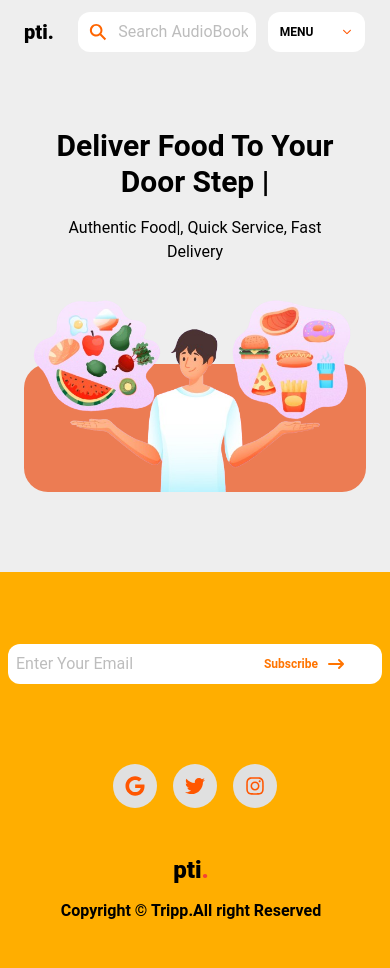
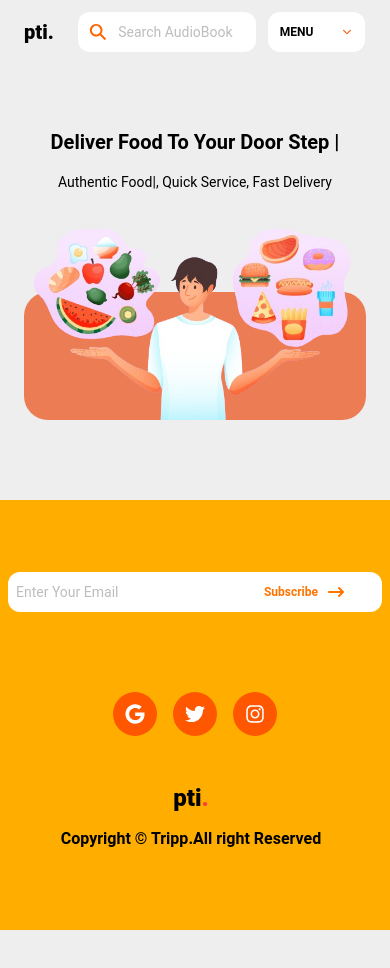
Before and after one commit to codeninja-404/quad-food-client, a React (Vite) app: page / in a window 390 px wide. Shown: the top 968 px of the page. After the commit the page ends 930 px from the top, so only its background shows below. Built offline with nearby package versions, Linux system fonts and the light colour scheme.

Commit message:
commiting random adjustments

```diff
--- a/src/Components/Footer/Footer.jsx
+++ b/src/Components/Footer/Footer.jsx
@@ -1,7 +1,7 @@
 import { Button, Typography } from "@material-tailwind/react";
 import { HiArrowNarrowRight } from "react-icons/hi";
 import footerImg from "../../assets/Images/Image2.png";
-import { LuUser } from "react-icons/lu";
+
 import { FaGoogle } from "react-icons/fa";
 import { FaTwitter } from "react-icons/fa";
 import { FaInstagram } from "react-icons/fa";
@@ -14,7 +14,7 @@ const Footer = () => {
             <div className="relative w-full lg:mr-20 md:w-3/5 py-10 ">
               <input
                 placeholder="Enter Your Email"
-                className="text-black p-2 rounded-xl pr-10 w-full"
+                className="text-black text-sm py-2.5 p-2 rounded-xl pr-10 w-full"
                 type="text"
               />
               <Button
@@ -43,14 +43,14 @@ const Footer = () => {
                 </Typography>
               </div>
               <div className="flex gap-4 pt-10 lg:pt-16">
-              <figure className="relative object-cover object-center !rounded-full w-11 h-11 flex items-center justify-center bg-gray-300">
-            <FaGoogle className="text-xl text-[#ff5600]" />
+              <figure className="relative object-cover object-center !rounded-full w-11 h-11 flex items-center justify-center  bg-[#ff5600] md:bg-gray-300">
+            <FaGoogle className="text-xl text-white md:text-[#ff5600]" />
           </figure>
-              <figure className="relative object-cover object-center !rounded-full w-11 h-11 flex items-center justify-center bg-gray-300">
-            <FaTwitter className="text-xl text-[#ff5600]" />
+              <figure className="relative object-cover object-center !rounded-full w-11 h-11 flex items-center justify-center bg-[#ff5600] md:bg-gray-300">
+            <FaTwitter className="text-xl text-white md:text-[#ff5600]" />
           </figure>
-              <figure className="relative object-cover object-center !rounded-full w-11 h-11 flex items-center justify-center bg-gray-300">
-            <FaInstagram className="text-xl text-[#ff5600]" />
+              <figure className="relative object-cover object-center !rounded-full w-11 h-11 flex items-center justify-center bg-[#ff5600] md:bg-gray-300">
+            <FaInstagram className="text-xl text-white md:text-[#ff5600]" />
           </figure>
               </div>
             </div>
--- a/src/Components/Headers/Banner.jsx
+++ b/src/Components/Headers/Banner.jsx
@@ -5,8 +5,8 @@ const Banner = () => {
         <div className="flex mx-2 my-16 md:my-24  flex-col lg:flex-row items-center justify-between px-4  bg-none lg:bg-[#FFAE00] rounded-3xl">
 
       <div className="lg:w-1/2 px-4 lg:text-white md:pl-14 text-center lg:text-left">
-        <h1 className="text-3xl lg:text-4xl font-bold mb-4">Deliver Food To Your Door Step |</h1>
-        <p className="text-md md:text-lg ">
+        <h1 className="text-xl lg:text-4xl font-bold mb-4">Deliver Food To Your Door Step |</h1>
+        <p className="text-sm md:text-lg ">
          Authentic Food|, Quick Service, Fast Delivery
         </p>
       </div>
--- a/src/Components/Headers/NavBar.jsx
+++ b/src/Components/Headers/NavBar.jsx
@@ -33,7 +33,7 @@ const NavBar = () => {
             <div className="relative w-7/12 ">
               <input
                 placeholder="Search AudioBook"
-                className="text-black p-2 rounded-xl pl-10 w-full"
+                className="text-black p-2 text-sm  py-2.5 rounded-xl pl-10 w-full"
                 type="text"
               />
               <IconButton
```
